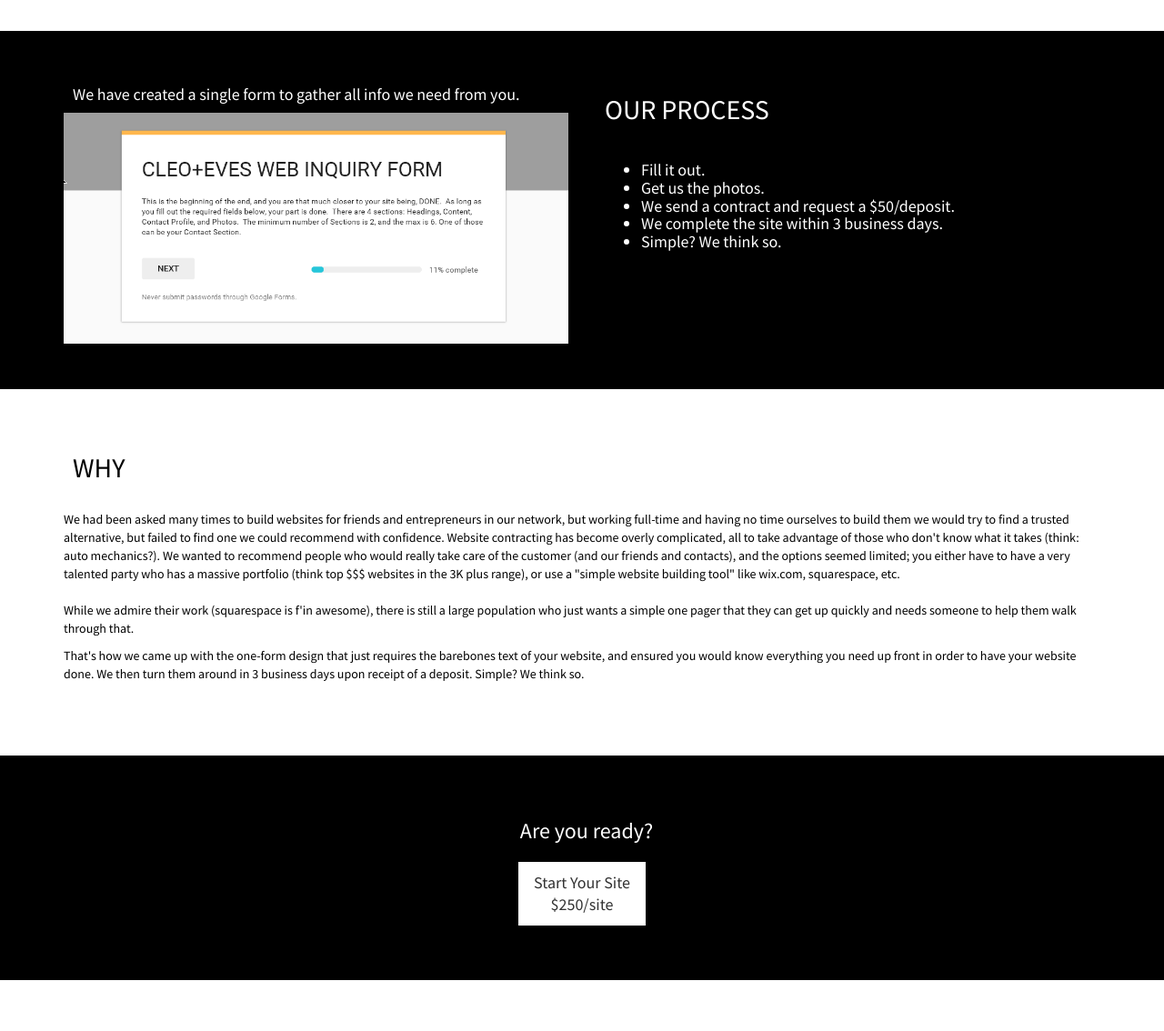
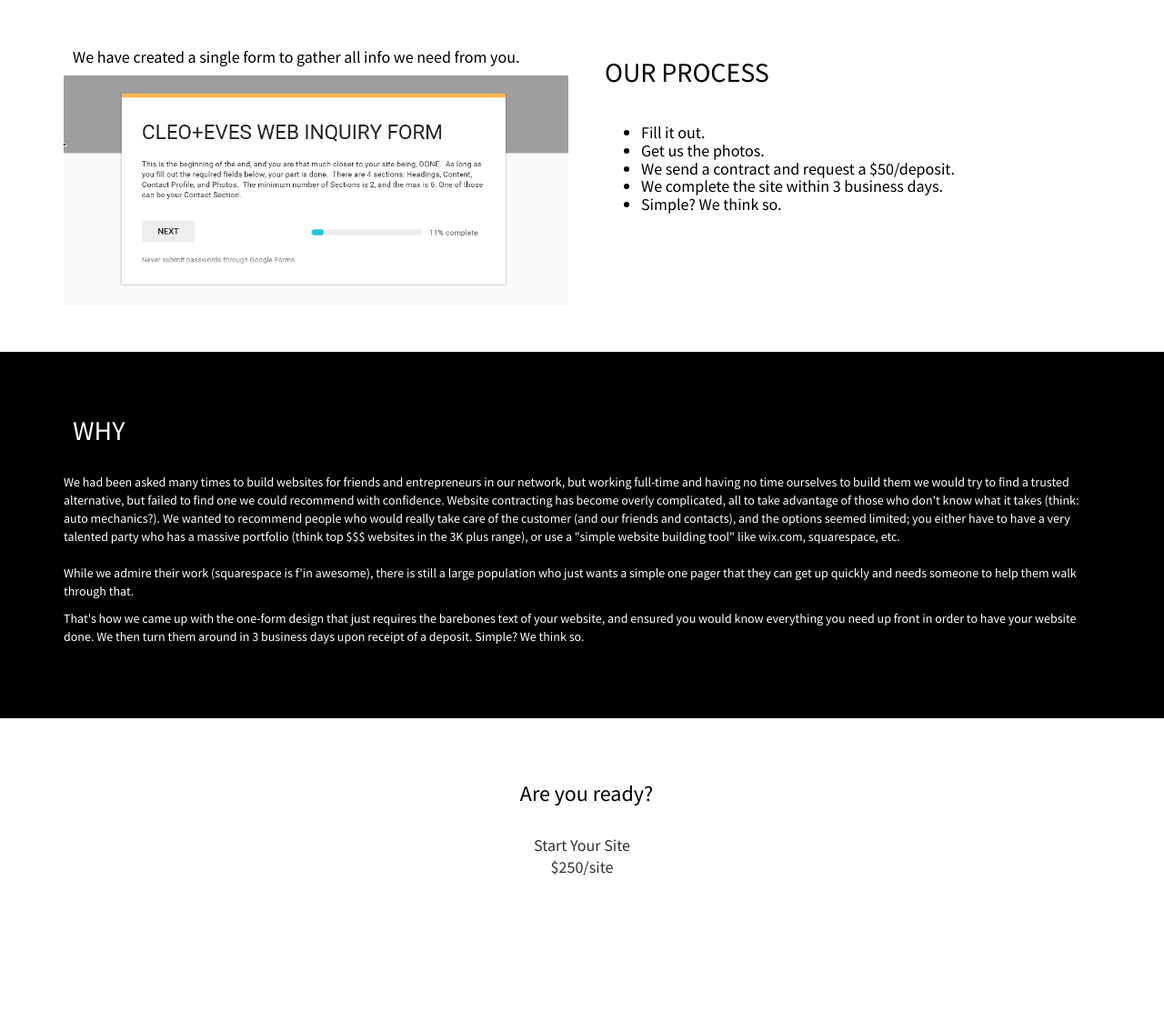
Before and after one commit to cleoandeves/cleo-eves, a plain HTML site: page index.html in a window 1280 px wide. Shown: the part 2459-3593 px from the top of the page at 91% size. Drawn offline with Linux system fonts and the light colour scheme.

Commit message:
alternating

```diff
--- a/index.html
+++ b/index.html
@@ -131,9 +131,9 @@
             </div>
         </div>
 </section>
-<hr>
+
 <!-- EXAMPLES -->
-    <section id="examples" class="services">
+    <section id="examples" class="services bg-primary">
             <div class="container">
                 <div class="row">
                   <h2>EXAMPLES</h2><br>
@@ -155,7 +155,7 @@
     </section>
 
  <!-- OUR PROCESS -->
-    <section id="ourprocess" class="services bg-primary">
+    <section id="ourprocess" class="services">
             <div class="container">
                 <div class="row">
                     <div class="col-lg-6 col-sm-12 col-xs-12">
@@ -184,7 +184,7 @@
     </section>
 
  <!-- OUR STORY -->
-<section id="ourstory" class="services">
+<section id="ourstory" class="services bg-primary">
         <div class="container">
             <div class="row">
                 <div class="col-lg-12 col-sm-12">
@@ -205,7 +205,7 @@
 
 <!-- Callout -->
      <!-- Call to Action -->
-    <aside class="call-to-action bg-primary">
+    <aside class="call-to-action">
         <div class="container">
             <div class="row">
                 <div class="col-lg-12 text-center">
```
